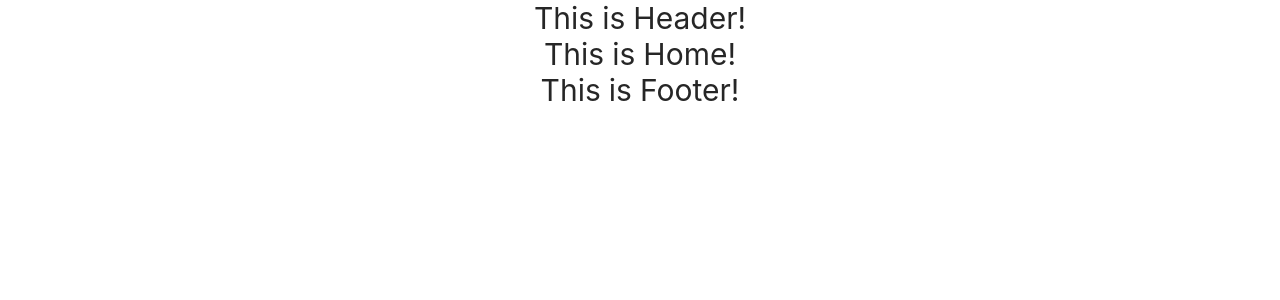
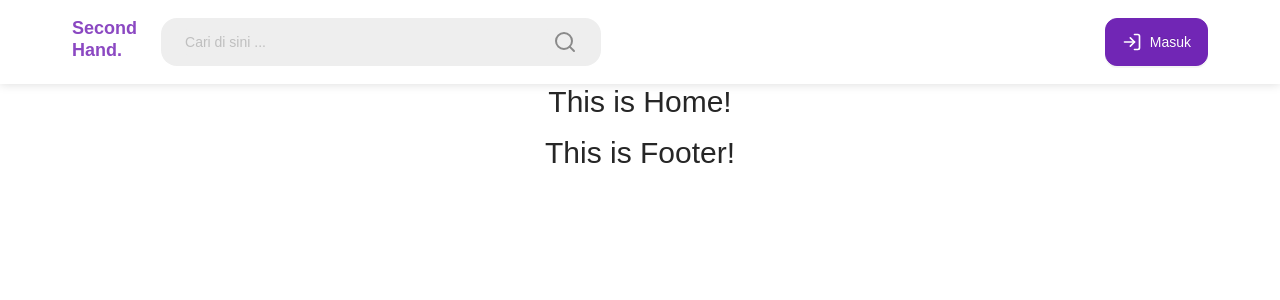
Before and after one commit to fiqihaissyyah/thriftorzo-react, a React (Create React App) app: page / in a window 1280 px wide. Shown: the top 300 px of the page. Built offline with nearby package versions, Linux system fonts and the light colour scheme.

Commit message:
adding font and feather-icon

```diff
--- a/package.json
+++ b/package.json
@@ -13,6 +13,7 @@
     "craco-less": "^2.0.0",
     "react": "^18.1.0",
     "react-dom": "^18.1.0",
+    "react-feather": "^2.0.10",
     "react-redux": "^8.0.2",
     "react-router-dom": "^6.3.0",
     "react-scripts": "5.0.1",
--- a/src/assets/css/main.css
+++ b/src/assets/css/main.css
@@ -1,3 +1,8 @@
-@tailwind base;
 @tailwind components;
 @tailwind utilities;
+
+@import url('https://fonts.googleapis.com/css2?family=Poppins:wght@100;200;300;400;500;600;700;800;900&display=swap');
+
+body{
+    font-family: 'Poppins', sans-serif;
+}
--- a/src/components/header/index.css
+++ b/src/components/header/index.css
@@ -0,0 +1,16 @@
+.ant-input-affix-wrapper.search-bar{
+    @apply rounded-2xl text-sm;
+    padding: 11px 24px;
+    height: 48px;
+    border: none !important;
+    background-color: #EEEEEE;
+}
+
+.ant-input-affix-wrapper.search-bar input{
+    background-color: #EEEEEE;
+}
+
+.header{
+    background: #FFFFFF;
+    box-shadow: 0px 0px 10px rgba(0, 0, 0, 0.15);
+}
--- a/src/components/header/index.js
+++ b/src/components/header/index.js
@@ -1,10 +1,51 @@
 import React from "react";
+import { Col, Row, Button, Form, Input } from 'antd';
+import { LogIn, Search } from 'react-feather';
 import "./index.css";
 
 export default function Header() {
+    const [form] = Form.useForm();
+    const onFinish = (values) => {
+        console.log('Success:', values);
+    };
+
+    const onFinishFailed = (errorInfo) => {
+        console.log('Failed:', errorInfo);
+    };
+
     return (
-        <div>
-            <h1 className="text-3xl text-center">This is Header!</h1>
+        <div className="header py-[18px]">
+            <div className="container">
+                <Row gutter={30}>
+                    <Col span={12}>
+                        <Row gutter={24} className="w-full">
+                            <Col>
+                                <span className="text-lg font-bold leading-4 text-[#8b48c2]">
+                                    Second <br />Hand.
+                                </span>
+                            </Col>
+                            <Col flex="auto">
+                                <Form
+                                    form={form}
+                                    name="basic"
+                                    onFinish={onFinish}
+                                    onFinishFailed={onFinishFailed}
+                                    autoComplete="off"
+                                >
+                                    <Form.Item name="search" className="mb-0">
+                                        <Input className="search-bar" placeholder="Cari di sini ..." suffix={<Search color="#8A8A8A" size={24}/>} />
+                                    </Form.Item>
+                                </Form>
+                            </Col>
+                        </Row>
+                    </Col>
+                    <Col span={12} className="flex justify-end">
+                        <Button className="py-[14px] px-4 h-12 text-sm flex items-center rounded-xl" type="primary" icon={<LogIn size={20} className="mr-2" />} size="large">
+                            Masuk
+                        </Button>
+                    </Col>
+                </Row>
+            </div>
         </div>
     );
 }
--- a/tailwind.config.js
+++ b/tailwind.config.js
@@ -3,6 +3,22 @@ module.exports = {
         "./src/**/*.{js,jsx,ts,tsx}",
     ],
     theme: {
+        container: {
+            // you can configure the container to be centered
+            center: true,
+
+            // or have default horizontal padding
+            padding: '1rem',
+
+            // default breakpoints but with 40px removed
+            screens: {
+                sm: '600px',
+                md: '728px',
+                lg: '984px',
+                xl: '1168px',
+                '2xl': '1496px',
+            },
+        },
         extends: {
         }
     },
```
Also changed, not shown: 1 other file (tests, documents, lock files or other folders).
